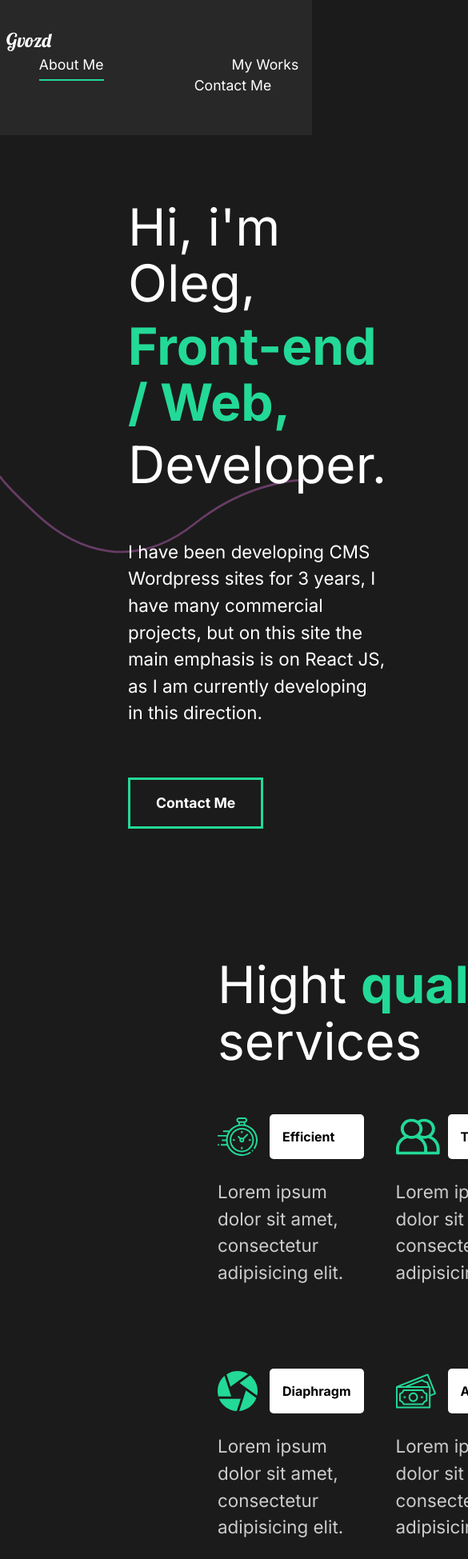
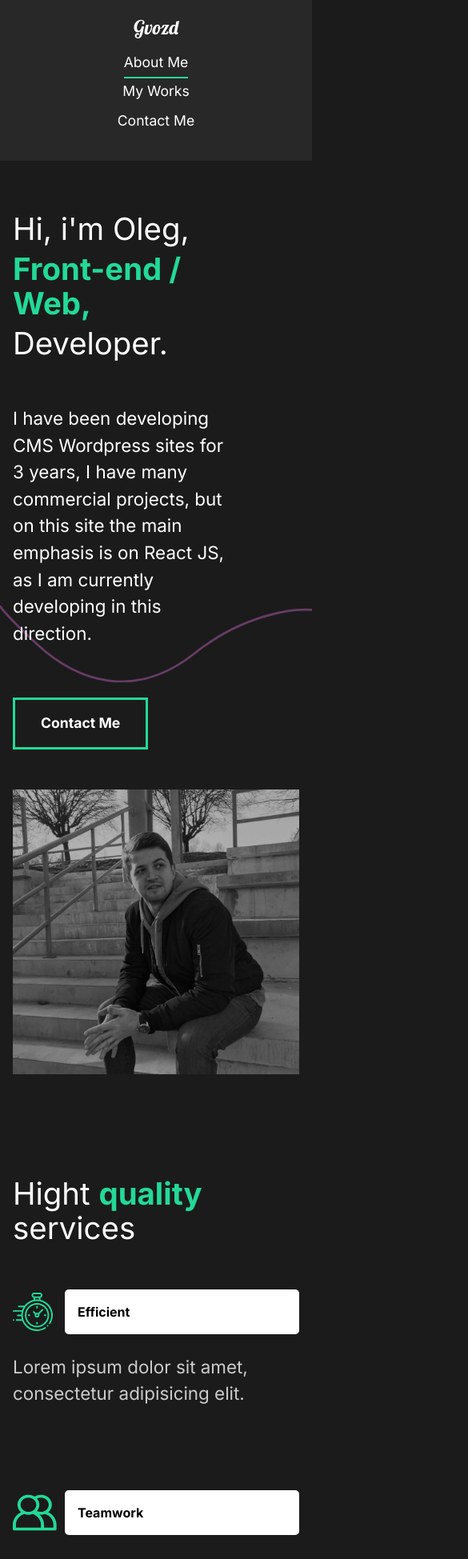
Before and after one commit to gavryk/Capture-Website, a React (Create React App) app: page / in a window 390 px wide. Shown: the top 1949 px of the page at 80% size, 585 px wide, since content can reach past the window. Built offline with nearby package versions, Linux system fonts and the light colour scheme.

Commit message:
responsive ui for about page

```diff
--- a/src/components/About/About.module.scss
+++ b/src/components/About/About.module.scss
@@ -6,6 +6,18 @@
   grid-gap: 50px;
   min-height: 90vh;
   position: relative;
+  @media (max-width: 1480px) {
+    padding: 5rem;
+  }
+  @media (max-width: 1100px) {
+    grid-template-columns: repeat(1, 1fr);
+  }
+  @media (max-width: 1024px) {
+    padding: 4rem 2rem;
+  }
+  @media (max-width: 768px) {
+    padding: 4rem 1rem;
+  }
   .description,
   .image {
     position: relative;
@@ -22,11 +34,19 @@
   }
   .image {
     overflow: hidden;
+    @media (max-width: 1480px) {
+      max-width: 500px;
+      flex-basis: 500px;
+      margin: 0 auto;
+    }
     img {
       width: 100%;
       height: 80vh;
       filter: brightness(.7) grayscale(1);
       object-fit: cover;
+      @media (max-width: 1100px) {
+        height: auto;
+      }
     }
   }
 }
--- a/src/components/Faq/Faq.module.scss
+++ b/src/components/Faq/Faq.module.scss
@@ -1,6 +1,18 @@
 .faqSection {
   min-height: 90vh;
   padding: 5rem 10rem;
+  @media (max-width: 1480px) {
+    padding: 5rem;
+  }
+  @media (max-width: 1100px) {
+    grid-template-columns: repeat(1, 1fr);
+  }
+  @media (max-width: 1024px) {
+    padding: 4rem 2rem;
+  }
+  @media (max-width: 768px) {
+    padding: 4rem 1rem;
+  }
   .title {
     margin-bottom: 3rem;
     h2 {
--- a/src/components/Nav/Nav.module.scss
+++ b/src/components/Nav/Nav.module.scss
@@ -7,6 +7,9 @@
   width: 100%;
   z-index: 100;
   background-color: #282828;
+  @media (max-width: 576px) {
+      min-height: auto;
+  }
   nav {
     display: flex;
     align-items: center;
@@ -17,6 +20,12 @@
     width: 1580px;
     max-width: 96%;
     padding: 2rem 0;
+    @media (max-width: 1100px) {
+      width: 100%;
+    }
+    @media (max-width: 576px) {
+      padding: 1rem 0;
+    }
     a {
       color: #fff;
       text-decoration: none;
@@ -28,9 +37,26 @@
       flex-wrap: wrap;
       flex-direction: row;
       list-style: none;
+      @media (max-width: 768px) {
+        flex-basis: 100%;
+        max-width: 100%;
+      }
+      @media (max-width: 576px) {
+          flex-direction: column;
+          padding-left: 0;
+      }
       li {
         margin-left: 10rem;
         position: relative;
+        @media (max-width: 1100px) {
+          margin-left: 5rem;
+        }
+        @media (max-width: 768px) {
+          margin: 0 2rem;
+        }
+        @media (max-width: 576px) {
+            margin: 5px 0;
+        }
         &:first-child {
           margin-left: 0;
         }
--- a/src/components/Services/Services.module.scss
+++ b/src/components/Services/Services.module.scss
@@ -5,8 +5,24 @@
   align-items: center;
   grid-gap: 80px;
   padding: 5rem 10rem;
+  @media (max-width: 1480px) {
+    padding: 5rem;
+  }
+  @media (max-width: 1100px) {
+    grid-template-columns: repeat(1, 1fr);
+  }
+  @media (max-width: 1024px) {
+    padding: 4rem 2rem;
+  }
+  @media (max-width: 768px) {
+    padding: 4rem 1rem;
+  }
   .description {
       padding-left: 2rem;
+      @media (max-width: 1100px) {
+        order: -1;
+        padding-left: 0;
+      }
     > h2 {
       padding-bottom: 3rem;
     }
@@ -18,6 +34,9 @@
       grid-template-columns: repeat(2, auto);
       justify-content: space-between;
       grid-gap: 40px;
+      @media (max-width: 576px) {
+        grid-template-columns: repeat(1, 1fr);
+      }
       .icon {
         display: grid;
         grid-template-columns: 50px auto;
@@ -42,6 +61,9 @@
       height: 80vh;
       filter: brightness(.7) grayscale(1);
       object-fit: cover;
+      @media (max-width: 1100px) {
+        height: auto;
+      }
     }
   }
 }
--- a/src/index.scss
+++ b/src/index.scss
@@ -31,7 +31,8 @@ code {
   box-sizing: border-box;
 }
 
-button, .btn {
+button,
+.btn {
   font-weight: 700;
   font-size: 1.1rem;
   cursor: pointer;
@@ -48,7 +49,6 @@ button, .btn {
   &:hover {
     background-color: $color;
     color: #fff;
-
   }
 }
 .btn {
@@ -60,6 +60,9 @@ h2 {
   font-size: 4rem;
   font-weight: 400;
   line-height: 1.1;
+  @media (max-width: 1024px) {
+    font-size: 2.4rem;
+  }
 }
 h3 {
   color: #fff;
@@ -86,6 +89,17 @@ p {
 #logo {
   font-family: $logo;
   font-size: 1.5rem;
+  @media (max-width: 768px) {
+    flex-basis: 100%;
+    max-width: 100%;
+    justify-content: center;
+    text-align: center;
+    margin-bottom: 2rem;
+    display: flex;
+  }
+  @media (max-width: 768px) {
+    margin-bottom: 0.5rem;
+  }
 }
 
 ::-webkit-scrollbar {
```
